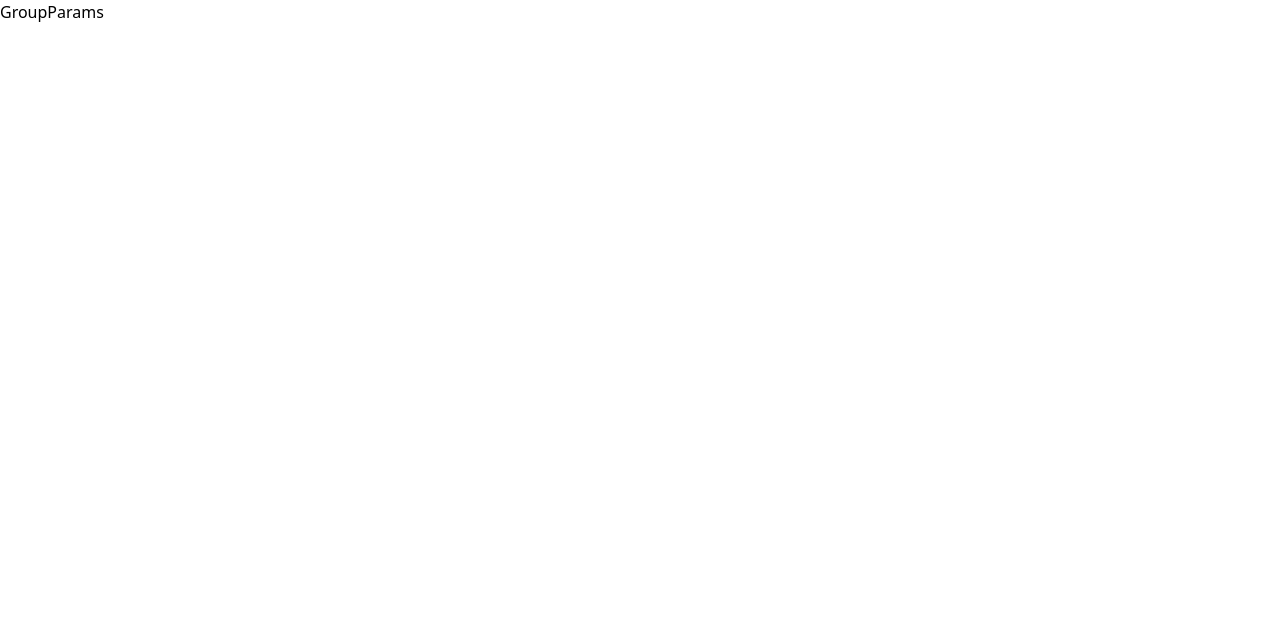
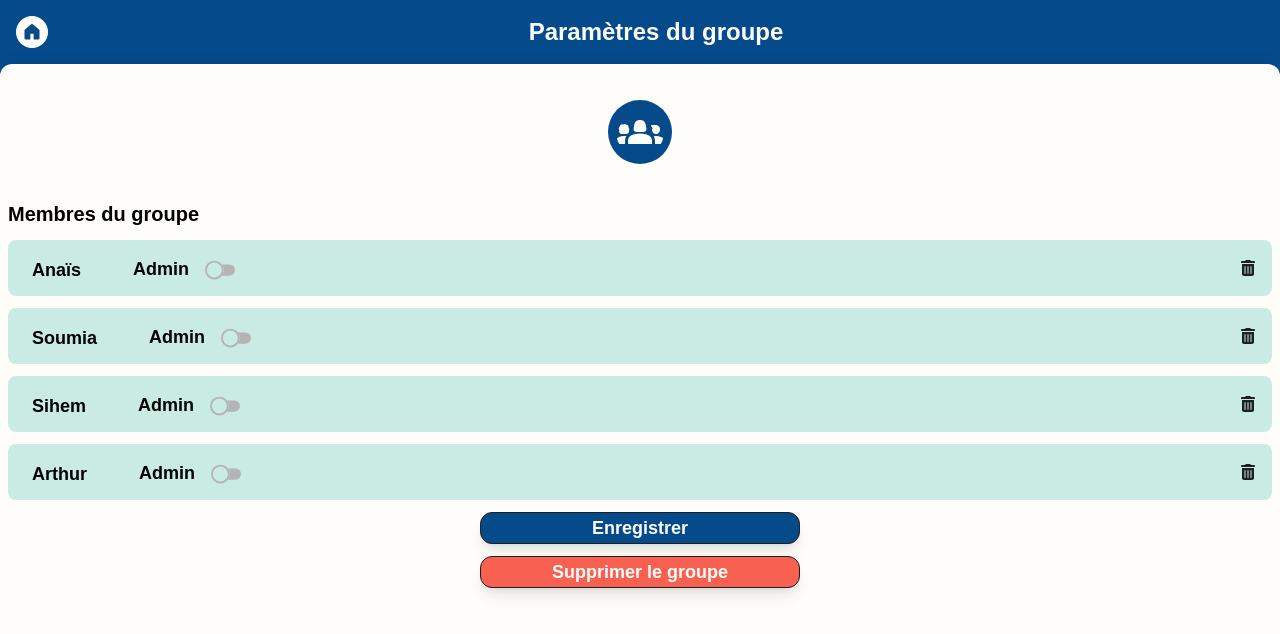
Before and after one commit to SihemN/P3-HOPHOPHOP, a React (Vite) app in the folder frontend/: page /group in a window 1280 px wide. Shown: the top 634 px of the page. Built offline with nearby package versions, Linux system fonts and the light colour scheme; a web font is replaced by a local one.

Commit message:
group params

```diff
--- /dev/null
+++ b/frontend/src/components/Group_params/AdminToggle.jsx
@@ -0,0 +1,25 @@
+import { useState } from "react";
+import { BsToggle2On, BsToggle2Off } from "react-icons/bs";
+
+export default function AdminToggle() {
+  const [isToggled, setIsToggled] = useState(false);
+  const onToggle = () => setIsToggled(!isToggled);
+
+  return (
+    <div className="ml-4">
+      {isToggled ? (
+        <BsToggle2On
+          size={30}
+          onClick={onToggle}
+          className="text-blue-default cursor-pointer"
+        />
+      ) : (
+        <BsToggle2Off
+          size={30}
+          onClick={onToggle}
+          className="text-dark-shadow cursor-pointer"
+        />
+      )}
+    </div>
+  );
+}
--- /dev/null
+++ b/frontend/src/components/Group_params/MapMembers.jsx
@@ -0,0 +1,27 @@
+import { FaTrashCan } from "react-icons/fa6";
+import MembersOfGroup from "./MembersOfGroup";
+
+export default function MapMembers() {
+  const members = [
+    { id: 1, memberName: "Anaïs" },
+    { id: 2, memberName: "Soumia" },
+    { id: 3, memberName: "Sihem" },
+    { id: 4, memberName: "Arthur" },
+  ];
+  return (
+    <div>
+      <h1 className="font-bold text-xl pl-2">Membres du groupe</h1>
+      {members.map(({ memberName, id }) => {
+        return (
+          <div
+            key={id}
+            className="flex items-center justify-between bg-green-lightest my-3 h-14 rounded-lg mx-2 px-4"
+          >
+            <MembersOfGroup memberName={memberName} />
+            <FaTrashCan className="text-dark-default cursor-pointer" />
+          </div>
+        );
+      })}
+    </div>
+  );
+}
--- /dev/null
+++ b/frontend/src/components/Group_params/MembersOfGroup.jsx
@@ -0,0 +1,15 @@
+/* eslint-disable react/prop-types */
+import React from "react";
+import AdminToggle from "./AdminToggle";
+
+export default function MembersOfGroup({ memberName }) {
+  return (
+    <div className="flex gap-9 font-semibold text-lg pl-2 items-center pt-1">
+      <div className="my-2">{memberName}</div>
+      <div className="rounded-full px-2 py-1 ml-2 flex">
+        Admin
+        <AdminToggle />
+      </div>
+    </div>
+  );
+}
--- a/frontend/src/pages/GroupParams.jsx
+++ b/frontend/src/pages/GroupParams.jsx
@@ -1,5 +1,33 @@
 import React from "react";
+import { MdGroups2 } from "react-icons/md";
+
+import HeaderFunctionnalities from "../components/HeaderFunctionnalities";
+import MapMembers from "../components/Group_params/MapMembers";
+import ButtonLanding from "../components/ButtonLanding";
 
 export default function GroupParams() {
-  return <div>GroupParams</div>;
+  return (
+    <div className="bg-blue-default h-screen">
+      <header>
+        <HeaderFunctionnalities
+          title="Paramètres du groupe"
+          color="text-blue-default"
+        />
+      </header>
+      <main className="bg-cream h-screen shadow-top rounded-t-xl font-Neue-Kabel">
+        <section>
+          <div className="flex flex-col py-9 items-center">
+            <MdGroups2 className="bg-blue-default text-cream w-16 h-16 rounded-full p-2" />
+          </div>
+          <MapMembers />
+          <ButtonLanding text="Enregistrer" color="bg-blue-default" />
+          <ButtonLanding
+            text="Supprimer le groupe"
+            color="bg-red-default"
+            to="/home"
+          />
+        </section>
+      </main>
+    </div>
+  );
 }
```
